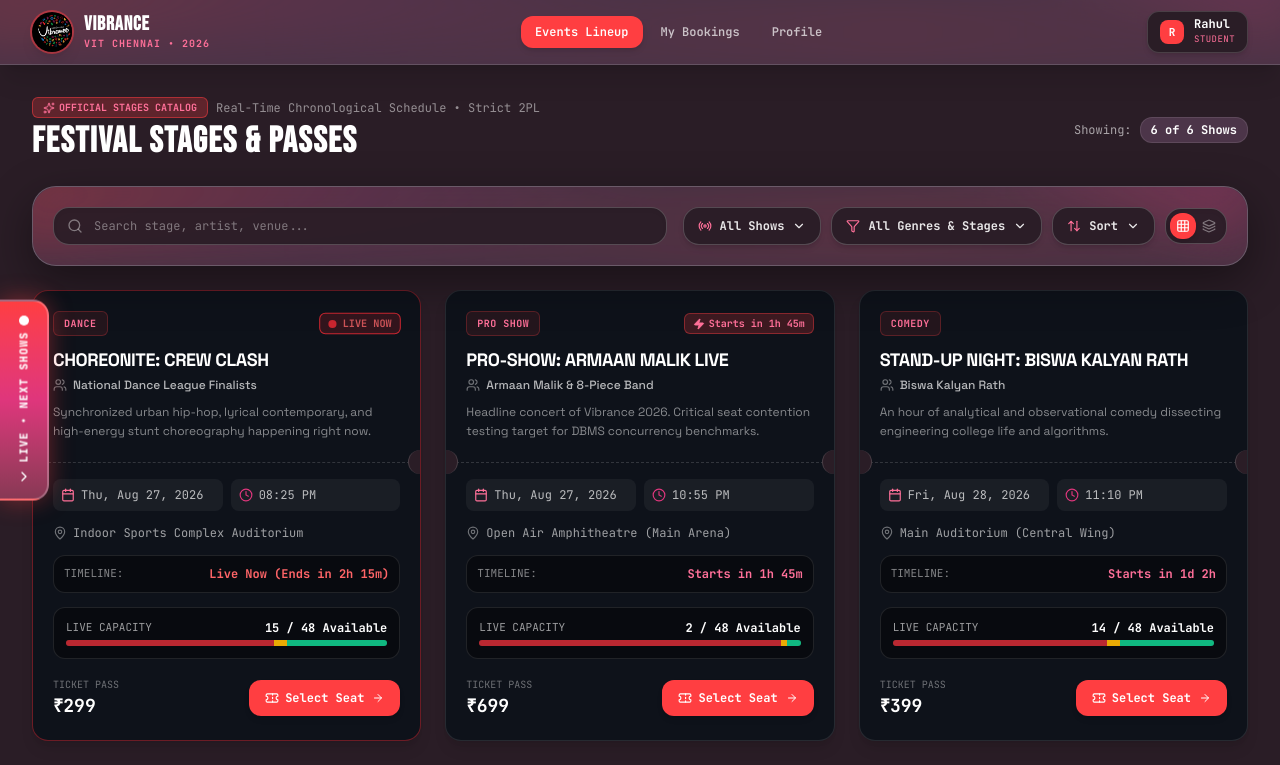
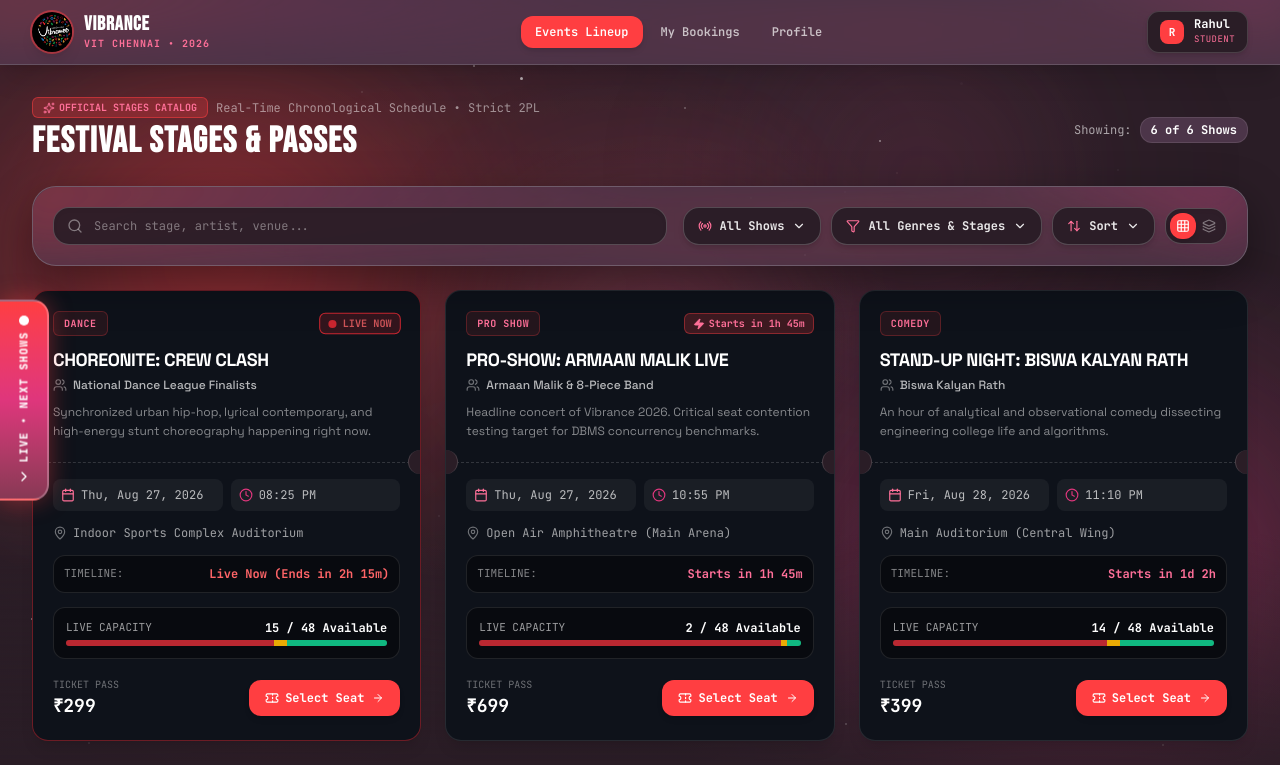
Before and after one commit to ritesh-prajan/Vibrance-website, a React (Vite) app: page /events in a window 1280 px wide. Shown: the top 765 px of the page. Built offline with nearby package versions, Linux system fonts and the light colour scheme.

Commit message:
fix(ui): rewrite AuroraBackground - bump opacity, fix blob rendering, use % star positions

```diff
--- a/src/components/ui/aurora-background.tsx
+++ b/src/components/ui/aurora-background.tsx
@@ -6,7 +6,6 @@ export interface AuroraBackgroundProps {
   className?: string;
   children?: React.ReactNode;
   starCount?: number;
-  gradientColors?: [string, string];
   pulseDuration?: number;
   ariaLabel?: string;
 }
@@ -14,27 +13,23 @@ export interface AuroraBackgroundProps {
 const AuroraBackground: React.FC<AuroraBackgroundProps> = ({
   className = '',
   children,
-  starCount = 55,
-  gradientColors = [
-    'var(--aurora-color1, rgba(255,62,65,0.18))',
-    'var(--aurora-color2, rgba(223,54,124,0.15))',
-  ],
-  pulseDuration = 12,
+  starCount = 60,
+  pulseDuration = 14,
   ariaLabel = 'Animated aurora background',
 }) => {
   const reduced = usePrefersReducedMotion();
-  const [colorA, colorB] = gradientColors;
 
-  // Pre-generate stable random star positions once per mount
+  // Stable star positions using %, computed once per mount
   const stars = useMemo(
     () =>
       Array.from({ length: starCount }, (_, i) => ({
         id: i,
-        x: Math.random() * 100,
-        y: Math.random() * 100,
-        duration: Math.random() * 3 + 2,
-        delay: Math.random() * 6,
-        peak: Math.random() * 0.75 + 0.1,
+        x: Math.random() * 98 + 1,
+        y: Math.random() * 98 + 1,
+        dur: Math.random() * 3 + 2,
+        delay: Math.random() * 8,
+        peak: Math.random() * 0.6 + 0.3,
+        size: Math.random() < 0.15 ? 3 : 2,
       })),
     [starCount]
   );
@@ -43,98 +38,148 @@ const AuroraBackground: React.FC<AuroraBackgroundProps> = ({
     <div
       role="img"
       aria-label={ariaLabel}
-      className={`relative ${className}`}
+      className={className}
+      style={{ isolation: 'isolate' }}
     >
-      {/* Background layers */}
-      <div className="absolute inset-0 overflow-hidden" aria-hidden="true">
-
-        {/* Pulsing radial gradient overlay */}
+      {/* Layer 1: static radial atmosphere — always visible */}
       <div
+        aria-hidden="true"
         className="absolute inset-0"
         style={{
           backgroundImage: `
-              radial-gradient(ellipse at 25% 40%, ${colorA} 0%, transparent 65%),
-              radial-gradient(ellipse at 75% 60%, ${colorB} 0%, transparent 65%)
+            radial-gradient(ellipse 70% 55% at 20% 35%, rgba(255,62,65,0.28) 0%, transparent 70%),
+            radial-gradient(ellipse 60% 50% at 80% 65%, rgba(223,54,124,0.24) 0%, transparent 70%),
+            radial-gradient(ellipse 45% 40% at 55% 20%, rgba(136,57,85,0.18) 0%, transparent 65%)
           `,
-            animation: reduced ? 'none' : `vibrance-aurora-pulse ${pulseDuration}s ease-in-out infinite`,
+          animation: reduced
+            ? 'none'
+            : `vibrance-aurora-pulse ${pulseDuration}s ease-in-out infinite`,
         }}
       />
 
-        {/* Slow drifting color blobs */}
+      {/* Layer 2: drifting blobs — no overflow-hidden so they aren't clipped */}
       {!reduced && (
+        <div aria-hidden="true" className="absolute inset-0">
+
+          {/* Blob A — crimson, top-left drift */}
           <motion.div
-            className="absolute inset-0 mix-blend-screen"
-            initial={{ opacity: 0 }}
-            animate={{ opacity: 1 }}
-            transition={{ duration: 1.5, ease: 'easeOut' }}
-          >
-            {/* Blob 1 — deep crimson/red top-left */}
-            <motion.div
-              className="absolute -top-1/3 -left-1/4 w-[55%] h-[55%] rounded-full filter blur-3xl"
-              style={{ backgroundColor: 'rgba(255, 62, 65, 0.12)' }}
-              animate={{ x: [-40, 40, -40], y: [-15, 25, -15], scale: [1, 1.18, 1] }}
-              transition={{ duration: 32, repeat: Infinity, repeatType: 'mirror', ease: 'easeInOut' }}
+            className="absolute rounded-full"
+            style={{
+              width: '55%',
+              height: '55%',
+              top: '5%',
+              left: '-10%',
+              background:
+                'radial-gradient(circle, rgba(255,62,65,0.40) 0%, transparent 70%)',
+              filter: 'blur(72px)',
+            }}
+            animate={{ x: [-30, 50, -30], y: [-10, 30, -10], scale: [1, 1.12, 1] }}
+            transition={{ duration: 30, repeat: Infinity, repeatType: 'mirror', ease: 'easeInOut' }}
           />
 
-            {/* Blob 2 — fuchsia/magenta bottom-right */}
+          {/* Blob B — magenta, bottom-right drift */}
           <motion.div
-              className="absolute -bottom-1/3 -right-1/4 w-[55%] h-[55%] rounded-full filter blur-3xl"
-              style={{ backgroundColor: 'rgba(223, 54, 124, 0.12)' }}
-              animate={{ x: [45, -45, 45], y: [20, -20, 20], scale: [1, 1.22, 1] }}
-              transition={{ duration: 42, repeat: Infinity, repeatType: 'mirror', ease: 'easeInOut' }}
+            className="absolute rounded-full"
+            style={{
+              width: '55%',
+              height: '55%',
+              bottom: '0%',
+              right: '-10%',
+              background:
+                'radial-gradient(circle, rgba(223,54,124,0.38) 0%, transparent 70%)',
+              filter: 'blur(72px)',
+            }}
+            animate={{ x: [40, -40, 40], y: [20, -20, 20], scale: [1, 1.18, 1] }}
+            transition={{ duration: 40, repeat: Infinity, repeatType: 'mirror', ease: 'easeInOut' }}
           />
 
-            {/* Blob 3 — rose highlight, center roaming */}
+          {/* Blob C — rose, centre roaming */}
           <motion.div
-              className="absolute top-[30%] left-[35%] w-[35%] h-[35%] rounded-full filter blur-3xl"
-              style={{ backgroundColor: 'rgba(255, 112, 153, 0.09)' }}
-              animate={{ x: [25, -25, 25], y: [-35, 35, -35], rotate: [0, 180, 360] }}
-              transition={{ duration: 55, repeat: Infinity, repeatType: 'mirror', ease: 'easeInOut' }}
+            className="absolute rounded-full"
+            style={{
+              width: '40%',
+              height: '40%',
+              top: '25%',
+              left: '30%',
+              background:
+                'radial-gradient(circle, rgba(255,112,153,0.28) 0%, transparent 70%)',
+              filter: 'blur(64px)',
+            }}
+            animate={{ x: [20, -35, 20], y: [-25, 40, -25] }}
+            transition={{ duration: 52, repeat: Infinity, repeatType: 'mirror', ease: 'easeInOut' }}
           />
 
-            {/* Blob 4 — deep wine top-right, subtle depth */}
+          {/* Blob D — deep wine, top-right */}
           <motion.div
-              className="absolute -top-1/4 right-[10%] w-[30%] h-[40%] rounded-full filter blur-3xl"
-              style={{ backgroundColor: 'rgba(136, 57, 85, 0.15)' }}
-              animate={{ x: [-20, 30, -20], y: [10, -30, 10] }}
-              transition={{ duration: 38, repeat: Infinity, repeatType: 'mirror', ease: 'easeInOut' }}
+            className="absolute rounded-full"
+            style={{
+              width: '35%',
+              height: '45%',
+              top: '0%',
+              right: '10%',
+              background:
+                'radial-gradient(circle, rgba(136,57,85,0.32) 0%, transparent 70%)',
+              filter: 'blur(80px)',
+            }}
+            animate={{ x: [-15, 25, -15], y: [5, -25, 5] }}
+            transition={{ duration: 36, repeat: Infinity, repeatType: 'mirror', ease: 'easeInOut' }}
           />
-          </motion.div>
+
+          {/* Blob E — crimson accent, bottom-left */}
+          <motion.div
+            className="absolute rounded-full"
+            style={{
+              width: '30%',
+              height: '30%',
+              bottom: '10%',
+              left: '5%',
+              background:
+                'radial-gradient(circle, rgba(255,62,65,0.22) 0%, transparent 70%)',
+              filter: 'blur(56px)',
+            }}
+            animate={{ x: [10, 50, 10], y: [-10, 20, -10], scale: [1, 1.3, 1] }}
+            transition={{ duration: 48, repeat: Infinity, repeatType: 'mirror', ease: 'easeInOut' }}
+          />
+        </div>
       )}
 
-        {/* Twinkling stars */}
-        {!reduced &&
-          stars.map((star) => (
-            <motion.div
+      {/* Layer 3: twinkling star field — % positions, overflow-hidden here is fine */}
+      {!reduced && (
+        <div aria-hidden="true" className="absolute inset-0 overflow-hidden">
+          {stars.map((star) => (
+            <motion.span
               key={star.id}
-              className="absolute w-[2px] h-[2px] rounded-full"
+              className="absolute rounded-full bg-white"
               style={{
-                left: `${star.x}vw`,
-                top: `${star.y}vh`,
-                backgroundColor: 'rgba(255,255,255,0.9)',
+                left: `${star.x}%`,
+                top: `${star.y}%`,
+                width: `${star.size}px`,
+                height: `${star.size}px`,
               }}
               initial={{ opacity: 0 }}
               animate={{ opacity: [0, star.peak, 0] }}
               transition={{
-                duration: star.duration,
+                duration: star.dur,
                 repeat: Infinity,
                 delay: star.delay,
                 ease: 'easeInOut',
               }}
             />
           ))}
+        </div>
+      )}
 
-        {/* Very subtle bottom vignette to anchor content */}
+      {/* Layer 4: bottom vignette */}
       <div
+        aria-hidden="true"
         className="absolute inset-x-0 bottom-0 h-1/3 pointer-events-none"
         style={{
-            background: 'linear-gradient(to top, rgba(42,29,38,0.6) 0%, transparent 100%)',
+          background:
+            'linear-gradient(to top, rgba(42,29,38,0.75) 0%, transparent 100%)',
         }}
       />
-      </div>
 
-      {/* Foreground content */}
-      <div className="relative z-10">{children}</div>
+      {children && <div className="relative z-10">{children}</div>}
     </div>
   );
 };
```
Lines whose indentation alone changed are shown as unchanged.
